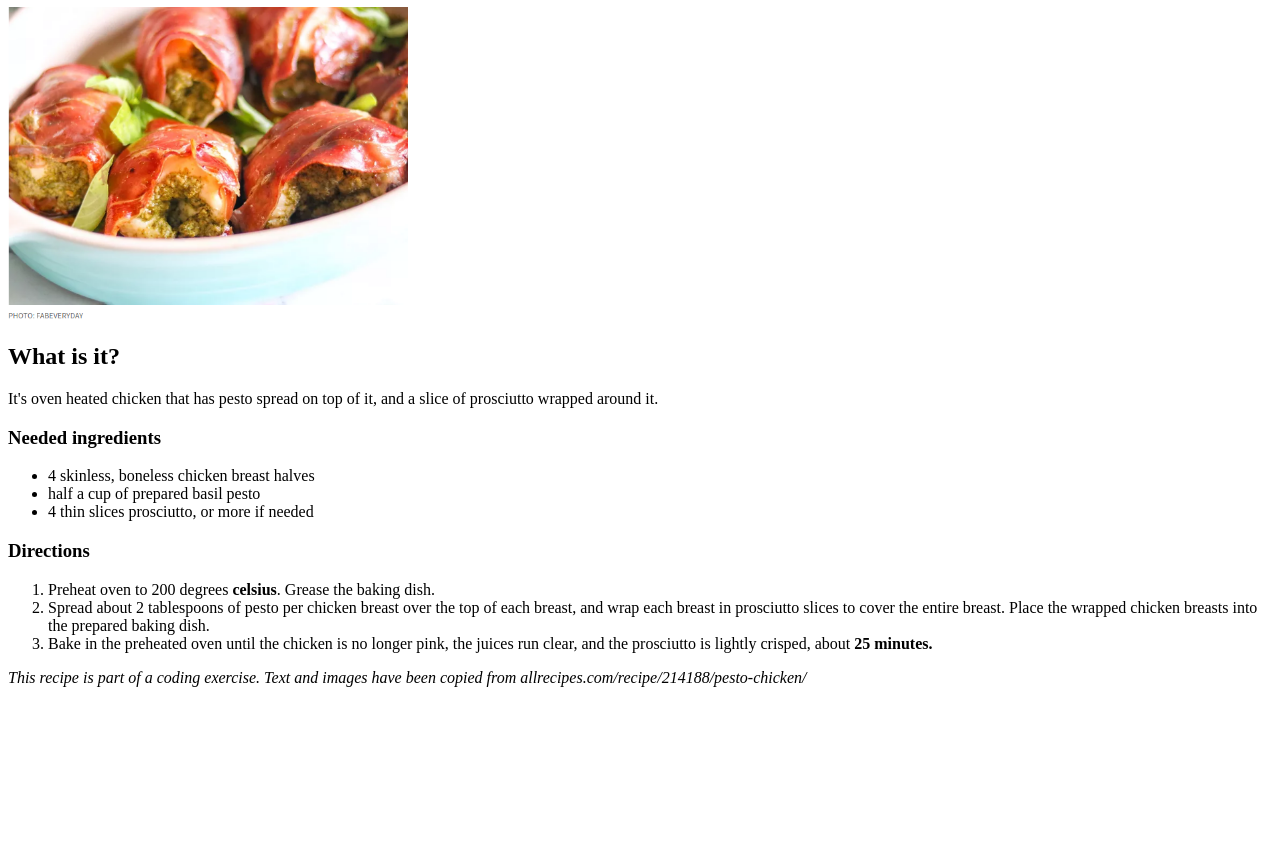
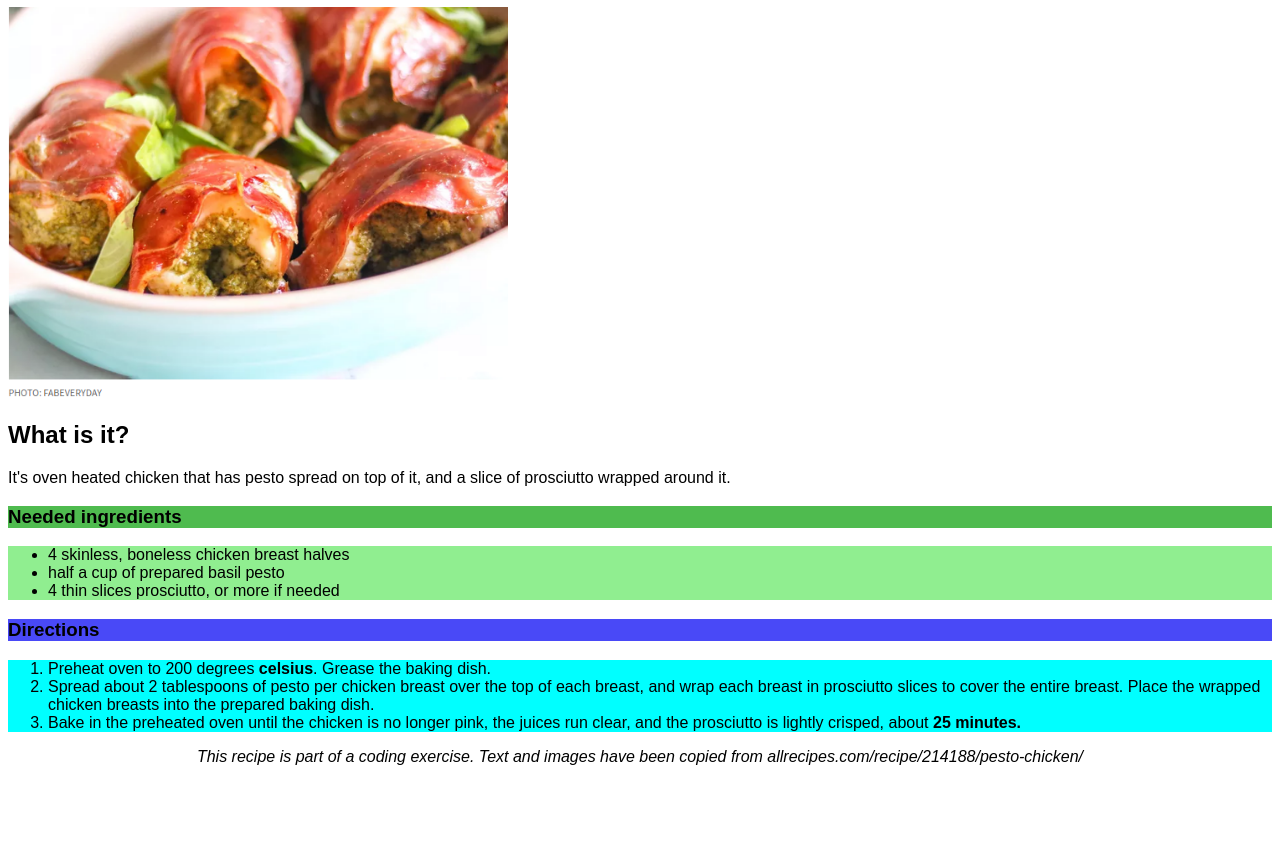
Before and after one commit to japuus/odin-recipes-26-6-24, a plain HTML site: page recipes/pesto-chicken.html in a window 1280 px wide. Shown: the part 73-937 px from the top of the page. Before the commit the page ends 858 px from the top, so only its background shows below. Drawn offline with Linux system fonts and the light colour scheme.

Commit message:
Add a link to external CSS

```diff
--- a/recipes/pesto-chicken.html
+++ b/recipes/pesto-chicken.html
@@ -4,25 +4,26 @@
     <meta charset="UTF-8">
     <meta name="viewport" content="width=device-width, initial-scale=1.0">
     <title>Pesto Chicken Recipe</title>
+    <link rel="stylesheet" href="../styles.css">
 </head>
 <body>
     <h1>Pesto Chicken</h1>
-    <img src="../recipe-pictures/pesto-chicken-pic.png" alt="picture of finished pesto chicken" width="400" height="auto">
+    <img src="../recipe-pictures/pesto-chicken-pic.png" alt="picture of finished pesto chicken">
     <h2>What is it?</h2>
     <p>It's oven heated chicken that has pesto spread on top of it, and a slice of prosciutto wrapped around it.</p>
-    <h3>Needed ingredients</h3>
+    <h3 class="ingredients">Needed ingredients</h3>
     <ul>
         <li>4 skinless, boneless chicken breast halves</li>
         <li>half a cup of prepared basil pesto</li>
         <li>4 thin slices prosciutto, or more if needed</li>
     </ul>
-    <h3>Directions</h3>
+    <h3 class="directions">Directions</h3>
     <ol>
         <li>Preheat oven to 200 degrees <strong>celsius</strong>. Grease the baking dish.</li>
         <li>Spread about 2 tablespoons of pesto per chicken breast over the top of each breast, and wrap each breast in prosciutto slices to cover the entire breast. Place the wrapped chicken breasts into the prepared baking dish.</li>
         <li>Bake in the preheated oven until the chicken is no longer pink, the juices run clear, and the prosciutto is lightly crisped, about <strong>25 minutes.</strong></li>
     </ol>
-    <div><em>This recipe is part of a coding exercise. Text and images have been copied from allrecipes.com/recipe/214188/pesto-chicken/</em></div>
+    <div class="sourcetext"><em>This recipe is part of a coding exercise. Text and images have been copied from allrecipes.com/recipe/214188/pesto-chicken/</em></div>
     <br>
     <br>
     <br>
```
